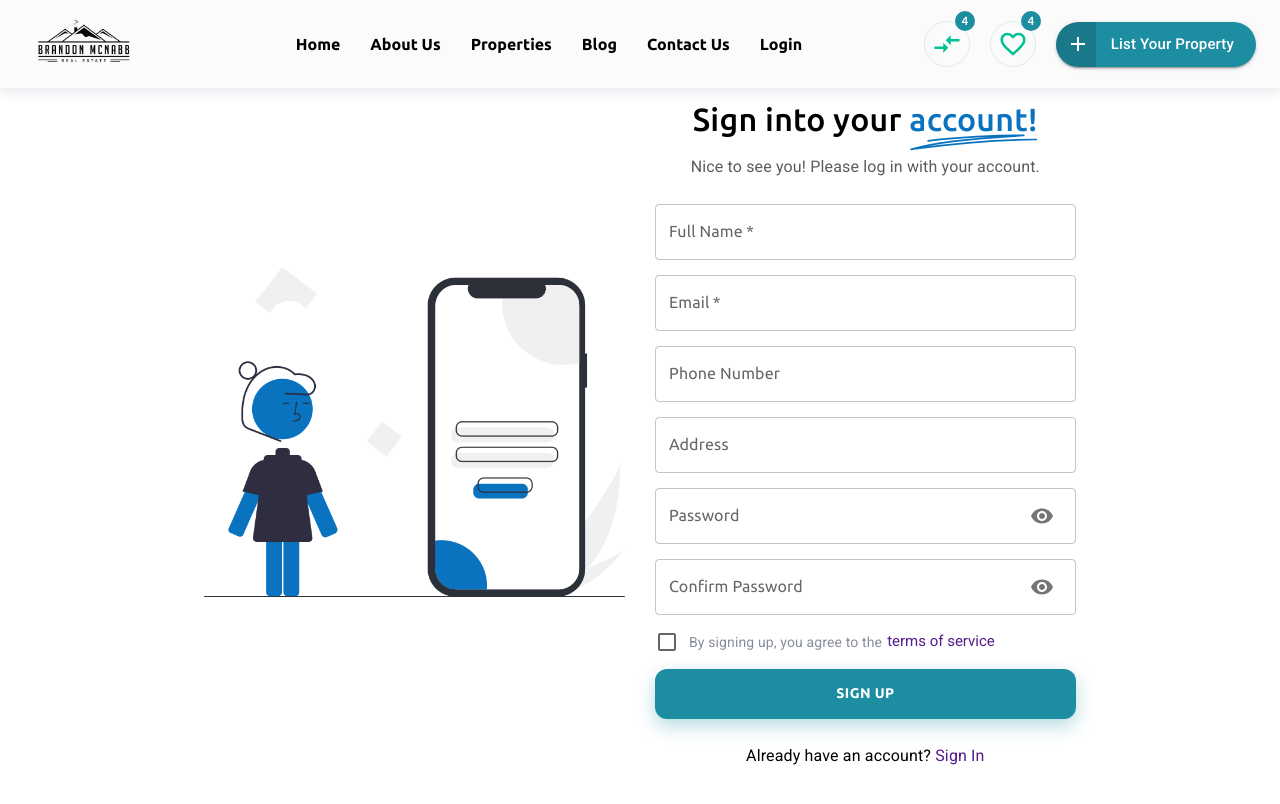
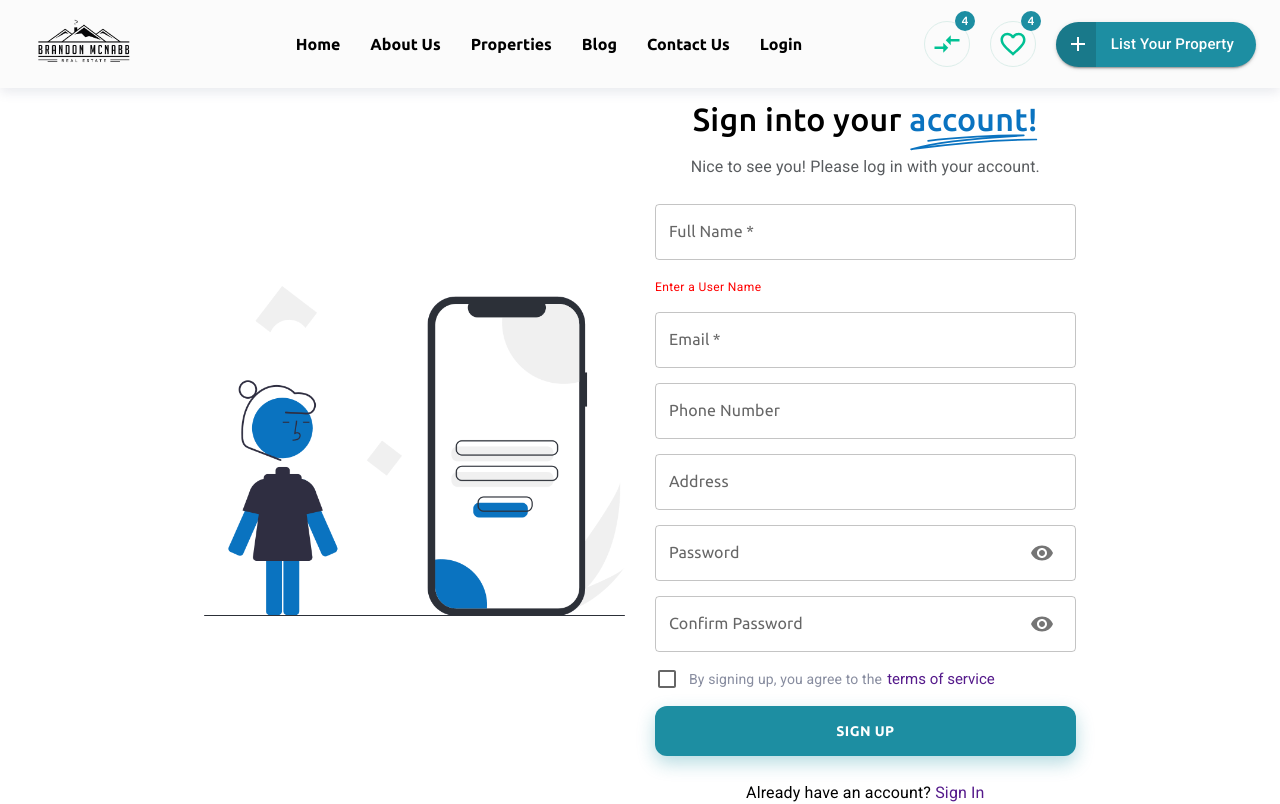
Before and after one commit to Babusona27/real-estate, a React (Create React App) app in the folder frontend/: page /Register in a window 1280 px wide. Shown: the top 804 px of the page. Built offline with nearby package versions, Linux system fonts and the light colour scheme; what reduxjs-toolkit-persist would draw is missing.

Commit message:
20-11-23

```diff
--- a/frontend/src/pages/Register.js
+++ b/frontend/src/pages/Register.js
@@ -13,6 +13,7 @@ import {
   Tabs,
   TextField,
   Typography,
+  FormHelperText
 } from "@mui/material";
 import React, { useState, useEffect } from "react";
 import Header from "../components/Header";
@@ -122,10 +123,10 @@ const Register = () => {
       user_name: name,
       user_phone: phone,
       user_email: email,
-      user_address: street,
+      user_address: { street },
       password: password
     });
-    console.log("formData", formData,POST_REGISTER_API);
+    console.log("formData", formData, POST_REGISTER_API);
     PostApiFetch(POST_REGISTER_API, formData)
       .then(([status, response]) => {
         console.log("response", response);
@@ -339,12 +340,17 @@ const Register = () => {
                     required
                     label="Full Name"
                     variant="outlined"
-                    helperText={emailError ? 'Enter a valid email' : ''}
+                    // helperText={!name ? 'Enter a User Name' : ''}
                     value={name}
                     onChange={(event) => {
                       setName(event.target.value);
                     }}
                   />
+                  {!name && (
+                    <FormHelperText style={{ color: 'red' }}>
+                      Enter a User Name
+                    </FormHelperText>
+                  )}
                   <TextField
                     fullWidth
                     id="outlined-adornment-email"
```
